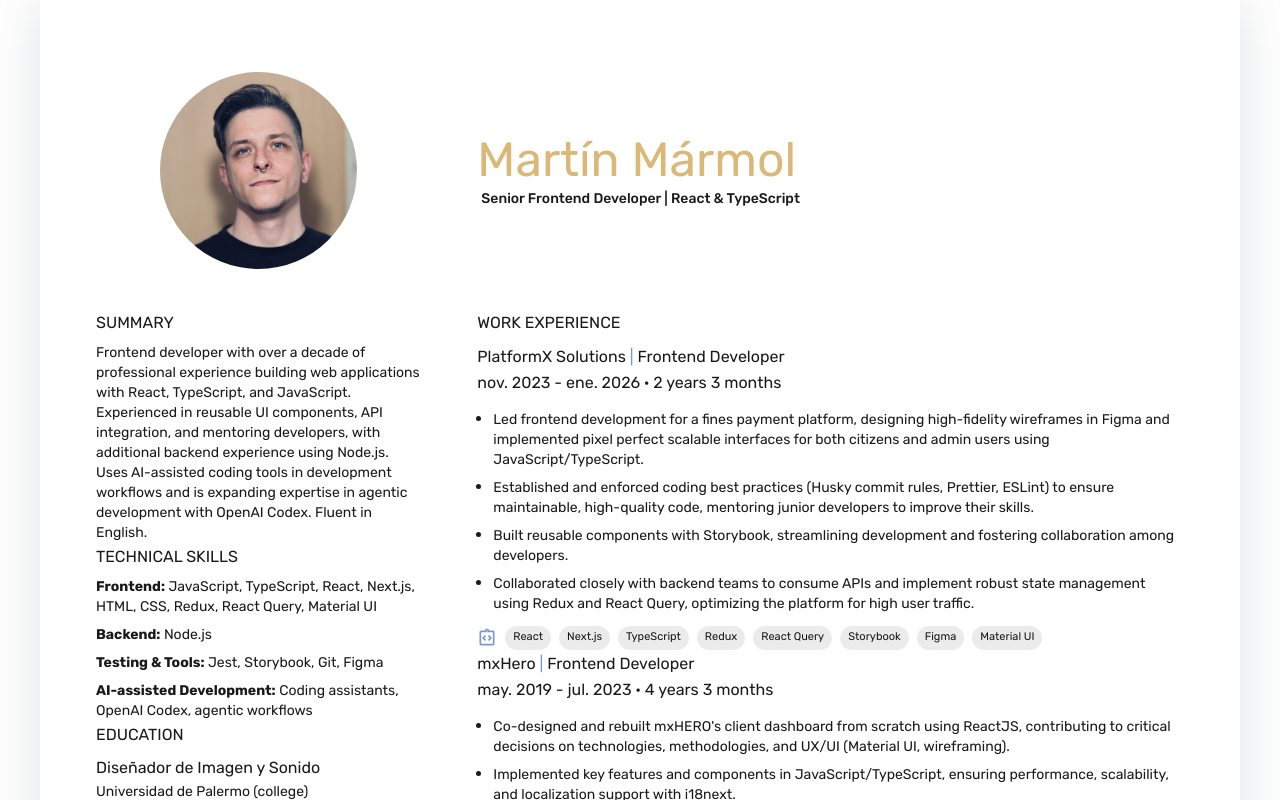
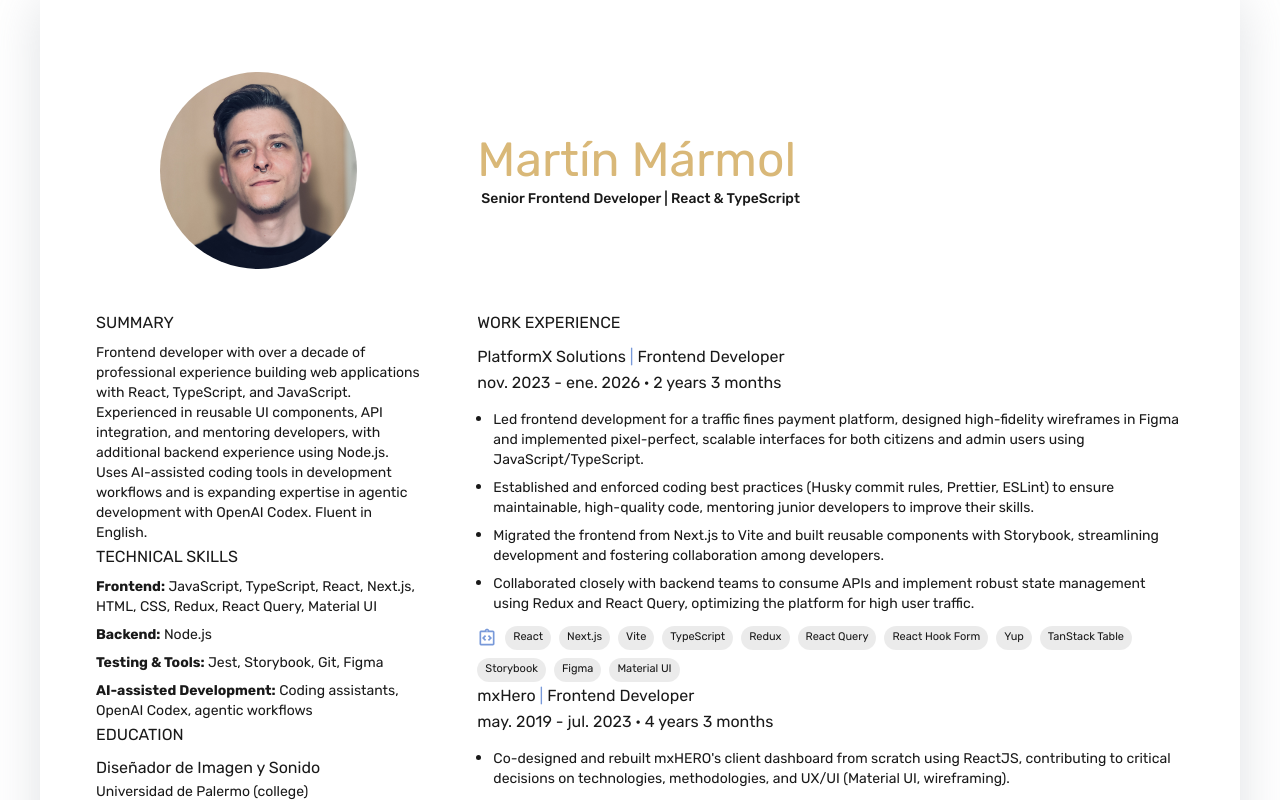
Before and after one commit to martinarielm/resume, a React (Vite) app: page / in a window 1280 px wide. Shown: the top 800 px of the page. Built offline with nearby package versions, Linux system fonts and the light colour scheme.

Commit message:
Update PlatformX wording and technology stack

```diff
--- a/src/api.ts
+++ b/src/api.ts
@@ -7,17 +7,21 @@ export const mockedJobs: Job[] = [
     position: "Frontend Developer",
     dates: ["nov. 2023", "ene. 2026", "2 years 3 months"],
     features: [
-      "Led frontend development for a fines payment platform, designing high-fidelity wireframes in Figma and implemented pixel perfect scalable interfaces for both citizens and admin users using JavaScript/TypeScript.",
+      "Led frontend development for a traffic fines payment platform, designed high-fidelity wireframes in Figma and implemented pixel-perfect, scalable interfaces for both citizens and admin users using JavaScript/TypeScript.",
       "Established and enforced coding best practices (Husky commit rules, Prettier, ESLint) to ensure maintainable, high-quality code, mentoring junior developers to improve their skills.",
-      "Built reusable components with Storybook, streamlining development and fostering collaboration among developers.",
+      "Migrated the frontend from Next.js to Vite and built reusable components with Storybook, streamlining development and fostering collaboration among developers.",
       "Collaborated closely with backend teams to consume APIs and implement robust state management using Redux and React Query, optimizing the platform for high user traffic.",
     ],
     skills: [
       "React",
       "Next.js",
+      "Vite",
       "TypeScript",
       "Redux",
       "React Query",
+      "React Hook Form",
+      "Yup",
+      "TanStack Table",
       "Storybook",
       "Figma",
       "Material UI",
```
